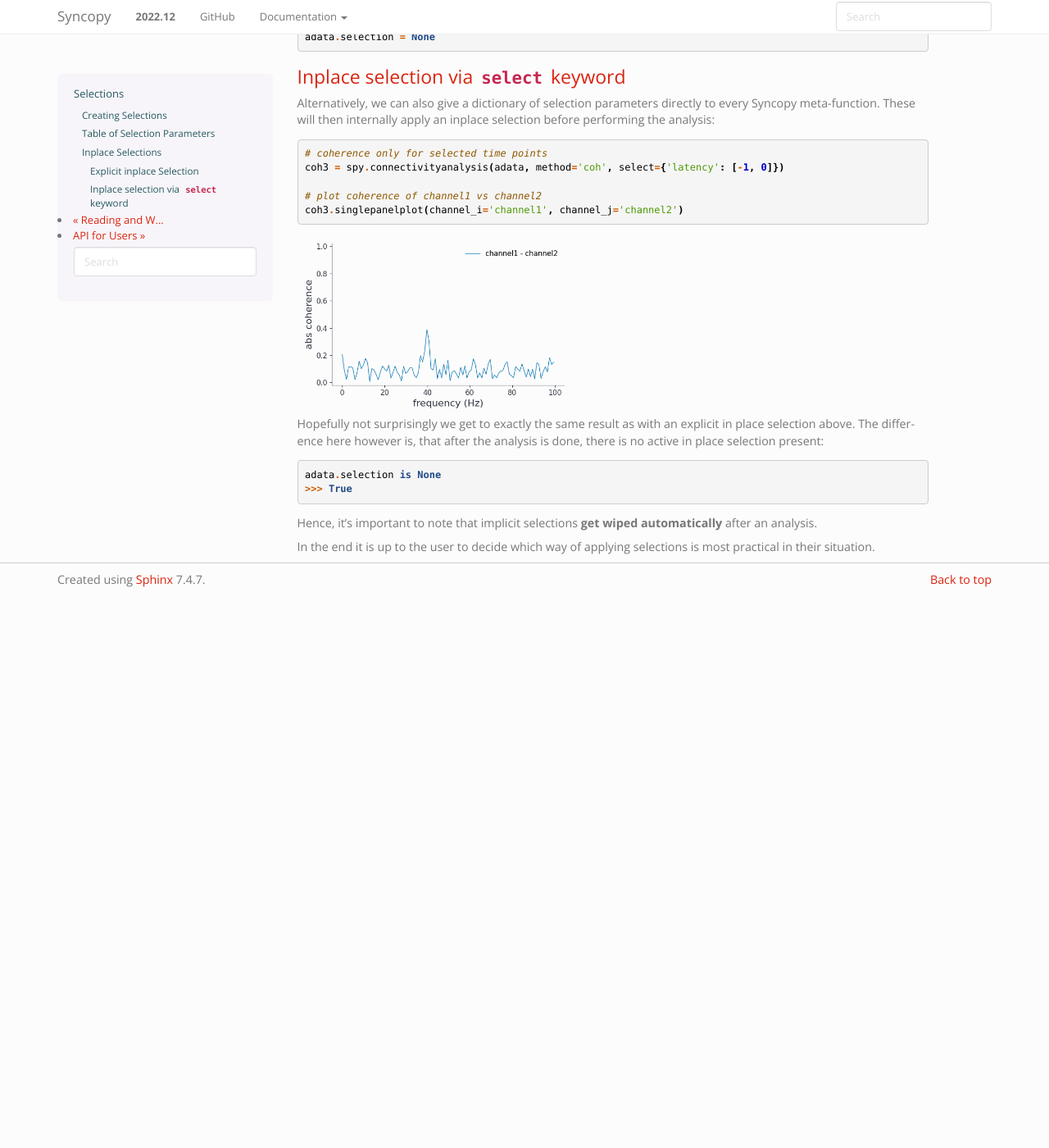
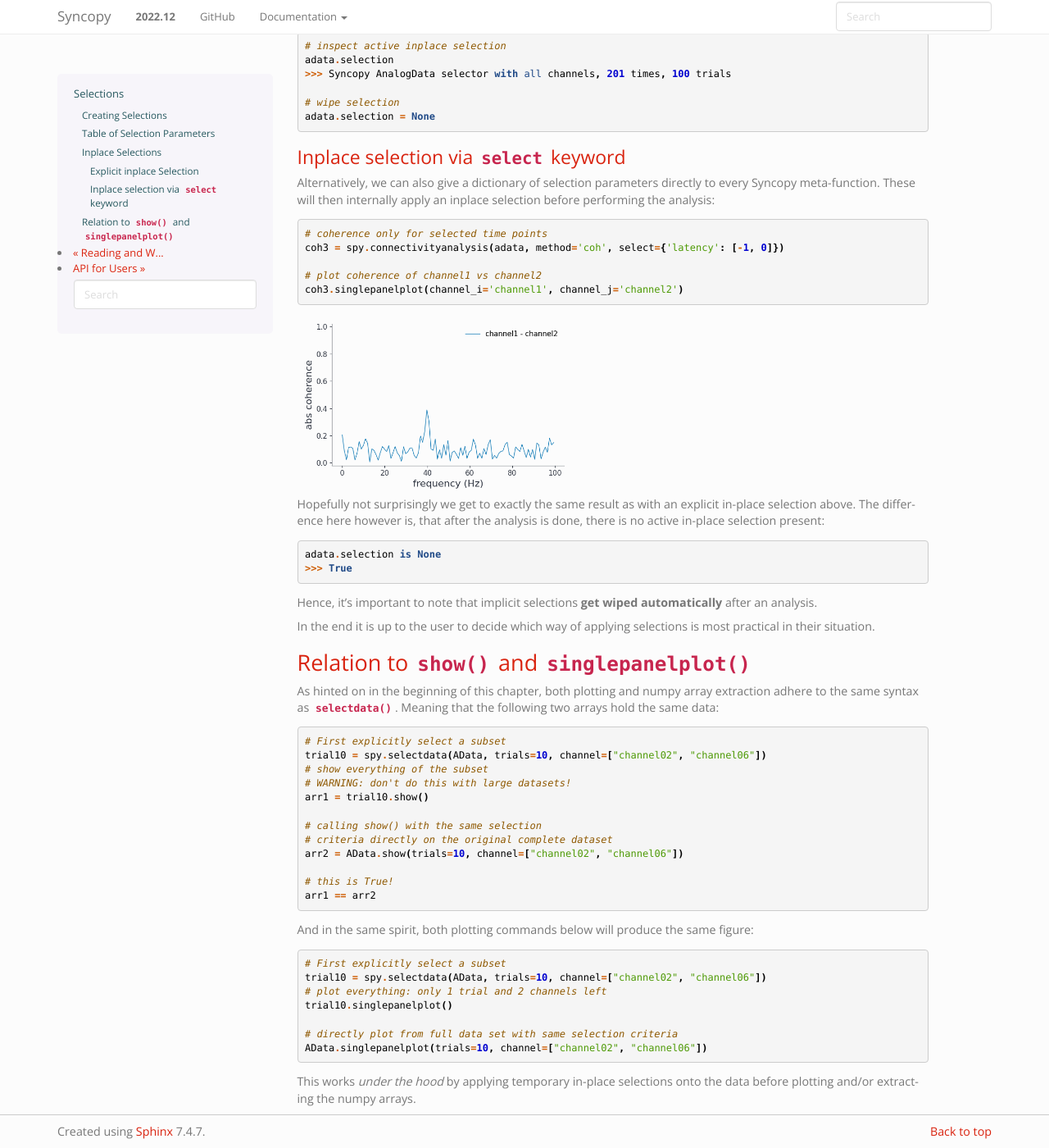
Before and after one commit to esi-neuroscience/syncopy, a Sphinx documentation site: the page built from doc/source/user/selectdata.rst, in a window 1280 px wide and 1400 px high, scrolled down 4385 px. Shown: the whole window at 82% size. Built offline with Sphinx 7.4.7, drawn with Linux system fonts in a browser that asks for light colours; the version number is read from the project's files by our own code; before the commit the page ends 5112 px from its top, so only the background shows below that; some of the changed text lies outside the part shown.

Commit message:
DOC: Improve selection doc and link from quickstart
Changes to be committed:
	modified:   doc/source/quickstart/quickstart.rst
	modified:   doc/source/user/selectdata.rst

```diff
--- a/doc/source/quickstart/quickstart.rst
+++ b/doc/source/quickstart/quickstart.rst
@@ -29,10 +29,14 @@
 
 By construction, we made the (white) noise of the same strength as the signal, hence by eye the oscillations present in channel1 are hardly visible. The parameter ``latency`` defines a time-interval selection here.
 
+.. hint::
+   How to plot and work with subsets of Syncopy data is described in :ref:`selections`.
+
 To recap: we have generated a synthetic dataset white noise on both channels, and channel1 additionally carries the damped harmonic signal.
 
 .. hint::
    Further details about artificial data generation can be found at the :ref:`synth_data` section.
+
 
 Data Object Inspection
 ======================
--- a/doc/source/user/selectdata.rst
+++ b/doc/source/user/selectdata.rst
@@ -1,24 +1,32 @@
+.. _selections:
+
 ***********
 Selections
 ***********
 
-Basically every practical data analysis project involves working on subsets of the data. Syncopy offers the powerful :func:`syncopy.selectdata` function to achieve exactly that. There are two distinct ways to apply a selection, either *in place* or the chosen subset gets copied and returned as a new Syncopy data object. Additionally, every Syncopy *meta-function* (see :ref:`meta_functions`) supports the ``select`` keyword, which applies an in place selection on the fly when processing data.
+Basically every practical data analysis project involves working on subsets of the data. Syncopy offers the powerful :func:`~syncopy.selectdata` function to achieve exactly that. There are two distinct ways to apply a selection, either *in-place* or the chosen subset gets copied and returned as a new Syncopy data object. Additionally, every Syncopy *meta-function* (see :ref:`meta_functions`) supports the ``select`` keyword, which applies an in place selection on the fly when processing data.
+
+Selections are an important concept of Syncopy and are being re-used *under the hood* for plotting functions like :func:`~syncopy.singlepanelplot` and also for :func:`~syncopy.show`. Both plotting and numpy array extraction naturally operate on subsets of the data, and conveniently use the same selection criteria syntax as :func:`~syncopy.selectdata`.
 
 .. contents:: Topics covered
    :local:
 
 .. _workflow:
 
+
+
 Creating Selections
 ===================
 
-A new selection can be created by calling :func:`syncopy.selectdata`, here we want to select a single trial and two channels::
+Syncopy data objects can be best understood as n-dimensional arrays or matrices, with each dimension holding a certain property of the data. For an :class:`~syncopy.AnalogData` object these dimensions would be ``time``, ``channel`` and ``trials``. Now we can define sub-slices of the data by combining index sets for each of those axes.
+
+A new selection can be created by calling :func:`~syncopy.selectdata`, here we want to select a single trial and two channels::
 
   trial10 = AData.selectdata(trials=10, channel=["channel11", "channel17"])
   # alternatively
   trial10 = spy.selectdata(AData, trials=10, channel=["channel02", "channel06"])
 
-In this case if ``AData`` is an :class:`syncopy.AnalogData` object, the resulting
+``AData`` is an :class:`~syncopy.AnalogData` object, and hence the resulting
 ``trial10`` data object will also be of that same data type. Inspecting the original
 dataset by simply typing its name into the Python interpreter::
 
@@ -55,7 +63,9 @@
        ...
 
 
-Moreover by inspecting the ``.log`` (see also :ref:`logging`) we can see the selection settings used to create this dataset::
+As we did not specify any selection criteria for the time axis (via ``latency``) every sample was selected. This is true in general: whenever a certain dimension has no selection specification the complete axis is selected.
+
+Finally by inspecting the ``.log`` (see also :ref:`logging`) we can see the selection settings used to create this dataset::
 
   trials10.log
 
@@ -64,26 +74,19 @@
 	write_log: computed _selectdata with settings
 	inplace = False
 	clear = False
+	latency=None
 	trials = 10
 	channel = ['channel02', 'channel06']
-	channel_i = None
-	channel_j = None
-	toi = None
-	toilim = None
-	foi = None
-	foilim = None
-	taper = None
-	unit = None
-	eventid = None
-	parallel = False
 
-This log is persistent, meaning that when saving and later loading this reduced dataset the settings used for this selection can still be recovered.
+This log is persistent, meaning that when saving and later loading this reduced dataset the settings used for this selection can still be recovered. The table below summarizes all possible selection parameters and their availability for each datatype.
+
+.. _selections_table:
 
 Table of Selection Parameters
 =============================
 
 There are various selection parameters
-available, which each can accept a variety of Python datatypes like ``int``, ``str`` or ``list``:
+available, which each can accept a variety of Python datatypes like ``int``, ``str`` or ``list``. Some selection parameters are only available for data types which have the corresponding dimension, like ``frequency`` for ``SpectralData`` and ``CrossSpectralData``.
 
 +-------------------+-----------------------+-----------------------+-----------------------+-------------------------------------+
 | **Parameter**     |   **Description**     |   **Accepted Types**  |   **Examples**        |   **Availability**                  |
@@ -169,9 +172,9 @@
 Inplace Selections
 ==================
 
-An in place selection can be understood as a mask being put onto the data. Meaning that the selected subset of the data is actually **not copied on disc**, but the selection criteria are applied *in place* to be used in a processing step. Inplace selections take two forms: either explicit via the ``inplace`` keyword ``selectdata(..., inplace=True)``, or implicit by passing a ``select`` keyword to a Syncopy meta-function.
+An in-place selection can be understood as a mask being put onto the data. Meaning that the selected subset of the data is actually **not copied on disc**, but the selection criteria are applied *in place* to be used in a processing step. Inplace selections take two forms: either explicit via the ``inplace`` keyword ``selectdata(..., inplace=True)``, or implicit by passing a ``select`` keyword to a Syncopy meta-function.
 
-To illustrate this mechanic, let's create a simulated dataset with :func:`syncopy.tests.synth_data.phase_diffusion` and compute the coherence for the full dataset:
+To illustrate this mechanic, let's create a simulated dataset with :func:`~syncopy.tests.synth_data.phase_diffusion` and compute the coherence for the full dataset:
 
 .. literalinclude:: /scripts/select_example.py
 
@@ -220,7 +223,7 @@
 
 With that selection being active, let's repeat the connectivity analysis::
 
-  # coherence with active in place selection
+  # coherence with active in-place selection
   coh2 = spy.connectivityanalysis(adata, method='coh')
 
   # plot coherence of channel1 vs channel2
@@ -254,7 +257,7 @@
 .. image:: /_static/select_example2.png
    :height: 220px
 
-Hopefully not surprisingly we get to exactly the same result as with an explicit in place selection above. The difference here however is, that after the analysis is done, there is no active in place selection present::
+Hopefully not surprisingly we get to exactly the same result as with an explicit in-place selection above. The difference here however is, that after the analysis is done, there is no active in-place selection present::
 
   adata.selection is None
   >>> True
@@ -262,3 +265,33 @@
 Hence, it's important to note that implicit selections **get wiped automatically** after an analysis.
 
 In the end it is up to the user to decide which way of applying selections is most practical in their situation.
+
+Relation to :func:`~syncopy.show` and :func:`~syncopy.singlepanelplot`
+======================================================================
+
+As hinted on in the beginning of this chapter, both plotting and numpy array extraction adhere to the same syntax as :func:`~syncopy.selectdata`. Meaning that the following two arrays hold the same data::
+
+  # First explicitly select a subset
+  trial10 = spy.selectdata(AData, trials=10, channel=["channel02", "channel06"])
+  # show everything of the subset
+  # WARNING: don't do this with large datasets!
+  arr1 = trial10.show()
+
+  # calling show() with the same selection
+  # criteria directly on the original complete dataset
+  arr2 = AData.show(trials=10, channel=["channel02", "channel06"])
+
+  # this is True!
+  arr1 == arr2
+
+And in the same spirit, both plotting commands below will produce the same figure::
+
+  # First explicitly select a subset
+  trial10 = spy.selectdata(AData, trials=10, channel=["channel02", "channel06"])
+  # plot everything: only 1 trial and 2 channels left
+  trial10.singlepanelplot()
+
+  # directly plot from full data set with same selection criteria
+  AData.singlepanelplot(trials=10, channel=["channel02", "channel06"])
+
+This works *under the hood* by applying temporary in-place selections onto the data before plotting and/or extracting the numpy arrays.
```
Also changed, not shown: other parts of doc/source/user/selectdata.rst (+2 -2 lines).
